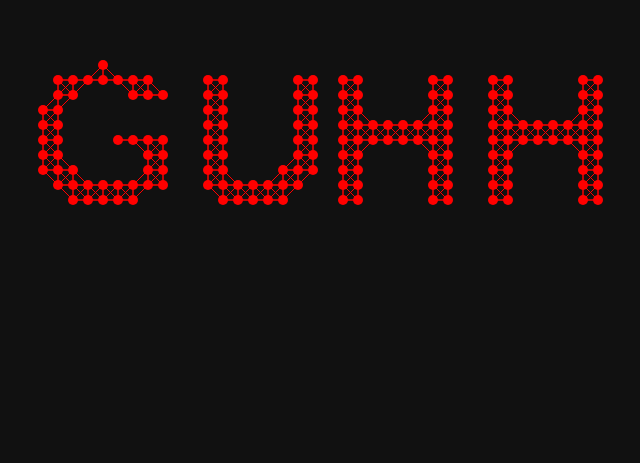
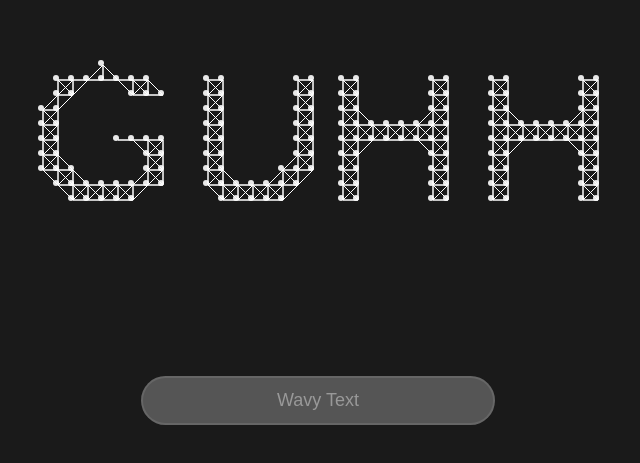
Before and after one commit to hguh-cheng/guhhhhhhhhhhhhh, a plain HTML site: page public/index.html in a window 1280 px wide. Shown: the part 255-718 px from the top of the page, without its empty margins (322-962 px from the left). Drawn offline with Linux system fonts and the light colour scheme.

Commit message:
Customizability
User can now input their own text. Fixed resizing issue

```diff
--- a/public/balls.js
+++ b/public/balls.js
@@ -1,48 +1,52 @@
 const balls = [];
-const adjacentPairs = []; // Store pairs of adjacent dots
+const adjacentPairs = [];
 const canvas = document.getElementById("canvas");
 const ctx = canvas.getContext("2d");
-const maxRepelDistance = 30; // Max repulsion distance for dots
-const ballSize = 10; // Size of each ball
-const spacing = 15; // Spacing between dots
-const neighborRadius = spacing * 1.5; // Define what counts as "neighboring"
+const maxRepelDistance = 30;
+const ballSize = 10;
+const spacing = 15;
+const neighborRadius = spacing * 1.5;
 
-// Define color options
-const colors = ["red", "green", "blue"];
-let currentColorIndex = 0; // Track the current color index
-
-// Resize canvas to fit window
 function resizeCanvas() {
   canvas.width = window.innerWidth;
   canvas.height = window.innerHeight;
 }
 resizeCanvas();
 
-// Draw "GUHH" in canvas to get points (but not render it)
-function getTextShapePoints() {
+document
+  .getElementById("textInput")
+  .addEventListener("keydown", function (event) {
+    if (event.key === "Enter") {
+      event.preventDefault();
+      updateText();
+    }
+  });
+
+function updateText() {
+  const textInput = document.getElementById("textInput").value;
+  if (textInput) {
+    init(textInput);
+  }
+}
+
+function getTextShapePoints(text) {
   ctx.clearRect(0, 0, canvas.width, canvas.height);
   ctx.fillStyle = "#ffffff";
   ctx.font = "bold 200px sans-serif";
   ctx.textBaseline = "middle";
   ctx.textAlign = "center";
 
-  // Center the text on the canvas
-  const text = "GUHH";
   const xOffset = canvas.width / 2;
   const yOffset = canvas.height / 2;
   ctx.fillText(text, xOffset, yOffset);
 
-  // Extract pixel data from the canvas
   const imageData = ctx.getImageData(0, 0, canvas.width, canvas.height);
   const data = imageData.data;
 
-  // Get positions of the "GUHH" shape and return them
   const points = [];
   for (let y = 0; y < canvas.height; y += spacing) {
     for (let x = 0; x < canvas.width; x += spacing) {
       const index = (y * canvas.width + x) * 4;
-
-      // If the pixel is not transparent (i.e. part of the text)
       if (data[index + 3] > 128) {
         points.push({ x, y });
       }
@@ -52,7 +56,6 @@ function getTextShapePoints() {
   return points;
 }
 
-// Create a ball element for each point and register adjacency
 function createBallsFromPoints(points) {
   points.forEach((point) => {
     const ball = {
@@ -66,21 +69,17 @@ function createBallsFromPoints(points) {
     document.body.appendChild(ball.element);
   });
 
-  // Now that all balls are created, we can find neighboring dots
   findAdjacentDots();
 }
 
-// Create a ball (dot) element
 function createBallElement(x, y) {
   const ball = document.createElement("div");
   ball.classList.add("ball");
   ball.style.left = `${x}px`;
   ball.style.top = `${y}px`;
-  ball.style.backgroundColor = colors[currentColorIndex]; // Start with the current color
   return ball;
 }
 
-// Find neighboring dots for each ball
 function findAdjacentDots() {
   balls.forEach((ball1, index1) => {
     balls.forEach((ball2, index2) => {
@@ -89,7 +88,6 @@ function findAdjacentDots() {
         const dy = ball1.originalY - ball2.originalY;
         const dist = Math.sqrt(dx * dx + dy * dy);
 
-        // If the distance between two dots is less than neighborRadius, they are adjacent
         if (dist <= neighborRadius) {
           adjacentPairs.push([ball1, ball2]);
         }
@@ -98,26 +96,6 @@ function findAdjacentDots() {
   });
 }
 
-// Function to calculate a color based on distance
-function getColorBasedOnDistance(dist) {
-  const maxDistance = 150; // Maximum distance for color change
-  const ratio = Math.min(dist / maxDistance, 1); // Ratio between 0 and 1
-
-  // Use the current color from the colors array for the balls
-  const ballColor = colors[currentColorIndex];
-  return ballColor; // Return the current color for the balls
-}
-
-function getLineColorBasedOnDistance(dist) {
-  const maxDistance = 150; // Maximum distance for color change
-  const ratio = Math.min(dist / maxDistance, 1); // Ratio between 0 and 1
-
-  // Use the current color from the colors array for the lines
-  const lineColor = colors[currentColorIndex];
-  return lineColor; // Return the current color for the lines
-}
-
-// Move balls away from the cursor and update their positions
 document.addEventListener("mousemove", (e) => {
   balls.forEach((ball) => {
     const dx = e.clientX - ball.originalX;
@@ -125,9 +103,8 @@ document.addEventListener("mousemove", (e) => {
     const dist = Math.sqrt(dx * dx + dy * dy);
 
     if (dist < 150) {
-      // Define the distance threshold for repelling
       const angle = Math.atan2(dy, dx);
-      const repelDistance = Math.min((150 - dist) / 5, maxRepelDistance); // Max repel of 30px
+      const repelDistance = Math.min((150 - dist) / 5, maxRepelDistance);
       const newX = ball.originalX + Math.cos(angle) * -repelDistance;
       const newY = ball.originalY + Math.sin(angle) * -repelDistance;
       ball.currentX = newX;
@@ -136,33 +113,26 @@ document.addEventListener("mousemove", (e) => {
         Math.cos(angle) * -repelDistance
       }px, ${Math.sin(angle) * -repelDistance}px)`;
     } else {
-      // Return to original position
       ball.currentX = ball.originalX;
       ball.currentY = ball.originalY;
       ball.element.style.transform = "translate(0, 0)";
     }
-
-    // Change ball color based on distance to the mouse
-    ball.element.style.backgroundColor = getColorBasedOnDistance(dist);
   });
 
-  // Draw trampoline-like lines between adjacent balls
   drawLines();
 });
 
-// Draw lines between neighboring balls
 function drawLines() {
   ctx.clearRect(0, 0, canvas.width, canvas.height);
   ctx.lineWidth = 1;
 
   adjacentPairs.forEach((pair) => {
     const [ball1, ball2] = pair;
-
-    // Calculate the distance for line color
     const dx = ball1.currentX - ball2.currentX;
     const dy = ball1.currentY - ball2.currentY;
     const dist = Math.sqrt(dx * dx + dy * dy);
-    ctx.strokeStyle = getLineColorBasedOnDistance(dist); // Change line color based on distance
+
+    ctx.strokeStyle = "#fff";
 
     ctx.beginPath();
     ctx.moveTo(ball1.currentX + ballSize / 2, ball1.currentY + ballSize / 2);
@@ -171,32 +141,27 @@ function drawLines() {
   });
 }
 
-// Initialize
-function init() {
-  const points = getTextShapePoints(); // Get points that form the shape of "GUHH"
-  createBallsFromPoints(points); // Create balls from those points
-  drawLines(); // Draw the initial lines between adjacent balls
+function init(text = "GUHH") {
+  ctx.clearRect(0, 0, canvas.width, canvas.height);
+  balls.forEach((ball) => ball.element.remove());
+  balls.length = 0;
+  adjacentPairs.length = 0;
+
+  const points = getTextShapePoints(text);
+  createBallsFromPoints(points);
+  drawLines();
 }
 
-// Run initialization when the window loads
-window.onload = init();
+// Changed the initialization to wait for DOM content to load
+document.addEventListener("DOMContentLoaded", () => {
+  init("GUHH"); // Explicitly pass "GUHH" as the default text
+});
 
 // Adjust canvas on window resize
 window.addEventListener("resize", () => {
   resizeCanvas();
-  ctx.clearRect(0, 0, canvas.width, canvas.height); // Clear canvas on resize
-  balls.forEach((ball) => {
-    ball.element.remove(); // Remove existing ball elements
-  });
-  balls.length = 0; // Clear the balls array
-  adjacentPairs.length = 0; // Clear the adjacent pairs array
-  init(); // Reinitialize the balls and lines
+
+  // Retrieve current text from textInput
+  const currentText = document.getElementById("textInput").value;
+  init(currentText);
 });
-
-// Change colors on mouse click
-canvas.addEventListener("click", () => {
-  currentColorIndex = (currentColorIndex + 1) % colors.length; // Cycle through colors
-  balls.forEach((ball) => {
-    ball.element.style.backgroundColor = getColorBasedOnDistance(0); // Update ball color based on distance
-  });
-});
--- a/public/index.html
+++ b/public/index.html
@@ -3,12 +3,23 @@
   <head>
     <meta charset="UTF-8" />
     <meta name="viewport" content="width=device-width, initial-scale=1.0" />
-    <title>Dots in Shape of "GUHH"</title>
+    <title>GUHH</title>
     <link rel="stylesheet" href="style.css" />
     <!-- Link to CSS file -->
+    <link
+      href="https://fonts.googleapis.com/css2?family=Inter:wght@400;600&display=swap"
+      rel="stylesheet"
+    />
   </head>
   <body>
-    <canvas id="canvas"></canvas>
+    <div style="position: relative; z-index: 2">
+      <input type="text" id="textInput" placeholder="Wavy Text" />
+    </div>
+    <canvas
+      id="canvas"
+      style="position: absolute; top: 0; left: 0; z-index: 1"
+    ></canvas>
+
     <script src="balls.js"></script>
     <!-- Link to JavaScript file -->
   </body>
--- a/public/style.css
+++ b/public/style.css
@@ -4,15 +4,57 @@ html {
   padding: 0;
   height: 100%;
   overflow: hidden;
-  background-color: #111;
+  background-color: #1a1a1a; /* Slightly lighter dark grey */
+  display: flex;
+  justify-content: center;
+  font-family: "Inter", -apple-system, BlinkMacSystemFont, "Segoe UI", Roboto,
+    sans-serif;
+}
+
+.container {
+  position: relative;
+  width: 100%;
+  height: 100%;
+  display: flex;
+  justify-content: center;
+  align-items: flex-end;
+}
+
+#textInput {
+  position: fixed; /* Change from 'fixed' to 'absolute' */
+  bottom: 15vh; /* Adjust the vertical position as needed */
+  left: 50%;
+  transform: translateX(-50%); /* Center the input horizontally */
+  padding: 12px 25px;
+  font-size: 18px;
+  border-radius: 25px;
+  border: 2px solid rgba(255, 255, 255, 0.1);
+  background-color: rgba(100, 100, 100, 0.8); /* Gray background */
+  color: #ffffff; /* White text */
+  outline: none;
+  width: 300px;
+  text-align: center;
+  transition: all 0.3s ease;
+  z-index: 2;
+  backdrop-filter: blur(8px);
+}
+
+#textInput::placeholder {
+  color: rgba(255, 255, 255, 0.4);
+}
+
+#textInput:focus {
+  border-color: rgba(255, 255, 255, 0.2);
+  box-shadow: 0 0 20px rgba(255, 255, 255, 0.1);
+  background-color: rgba(150, 150, 150, 0.8); /* Slightly darker on focus */
 }
 
 .ball {
   position: absolute;
   border-radius: 50%;
-  background-color: rgba(255, 255, 255, 0.8);
-  width: 10px;
-  height: 10px;
+  background-color: rgba(255, 255, 255, 0.9); /* Brighter white dots */
+  width: 6px; /* Slightly smaller dots */
+  height: 6px;
   pointer-events: none;
 }
 
```
Also changed, not shown: 2 other files.
